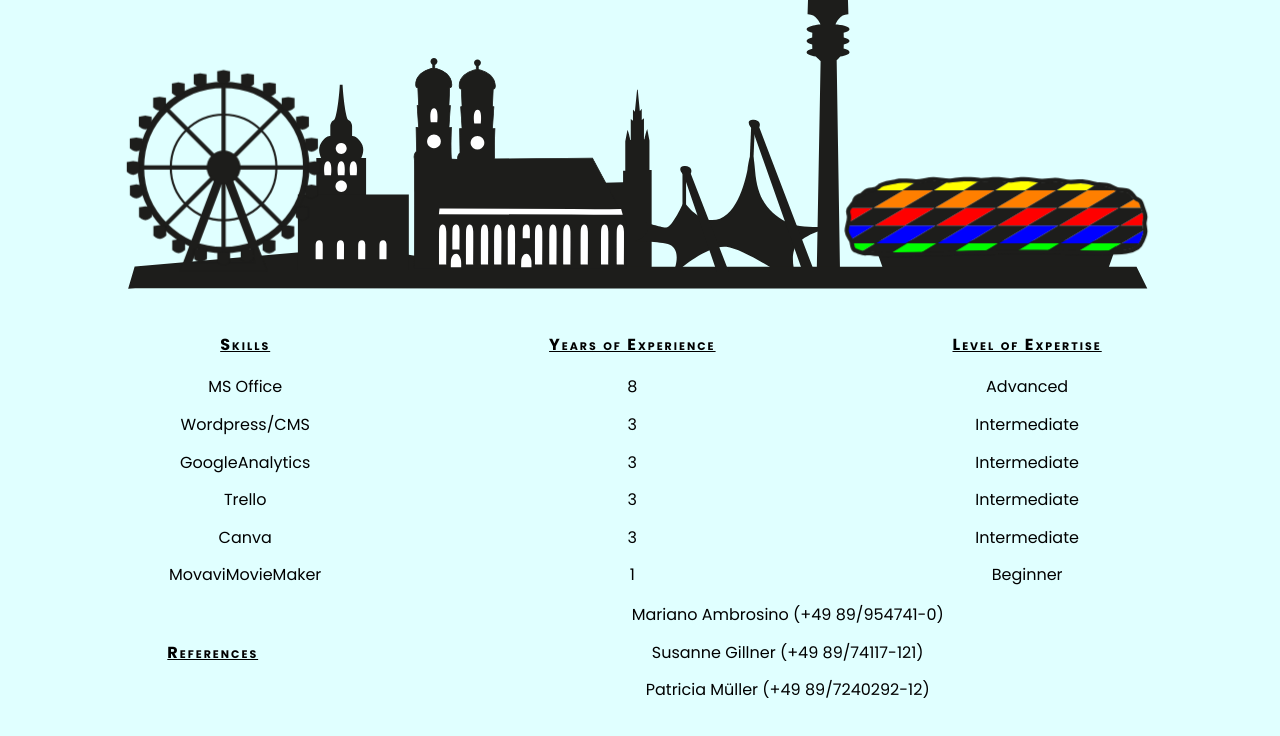
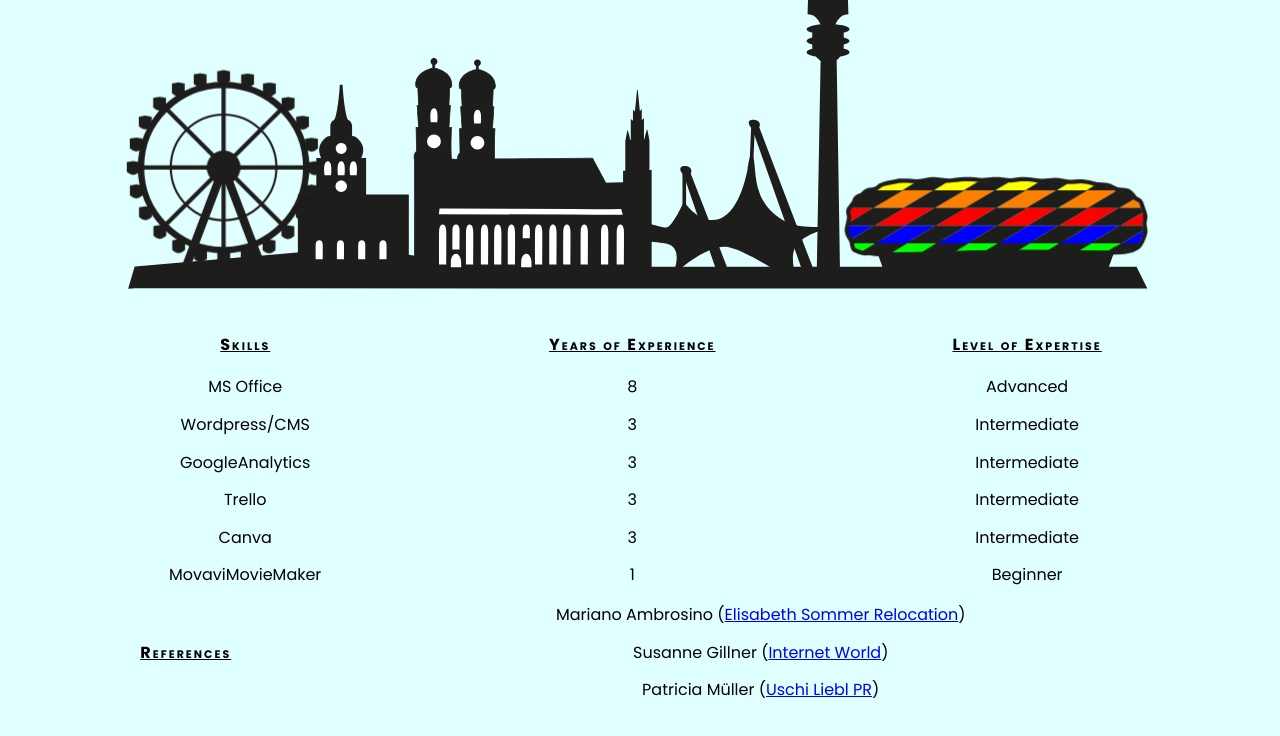
Before and after one commit to Kittekat14/portfolio-website, a plain HTML site: page about.html in a window 1280 px wide. Shown: the part 871-1607 px from the top of the page. Drawn offline with nearby package versions, Linux system fonts and the light colour scheme.

Commit message:
interchanging references' contact infos

```diff
--- a/about.html
+++ b/about.html
@@ -826,13 +826,13 @@
   <table>
       <tr>
         <th scope="row" rowspan="3">References</th>
-        <td>Mariano Ambrosino (+49 89/954741-0)</td>
+        <td>Mariano Ambrosino (<a href="https://www.elisabeth-sommer.de/" target="_blank">Elisabeth Sommer Relocation</a>)</td>
       </tr>
       <tr>
-        <td>Susanne Gillner (+49 89/74117-121)</td>
+        <td>Susanne Gillner (<a href="https://www.internetworld.de/autor/susanne-gillner-233745.html" target="_blank">Internet World</a>)</td>
       </tr>
       <tr>
-        <td>Patricia Müller (+49 89/7240292-12)</td>
+        <td>Patricia Müller (<a href="mailto:pam@liebl-pr.de" target="_blank">Uschi Liebl PR</a>)</td>
       </tr>
   </table>
 </main>
```
